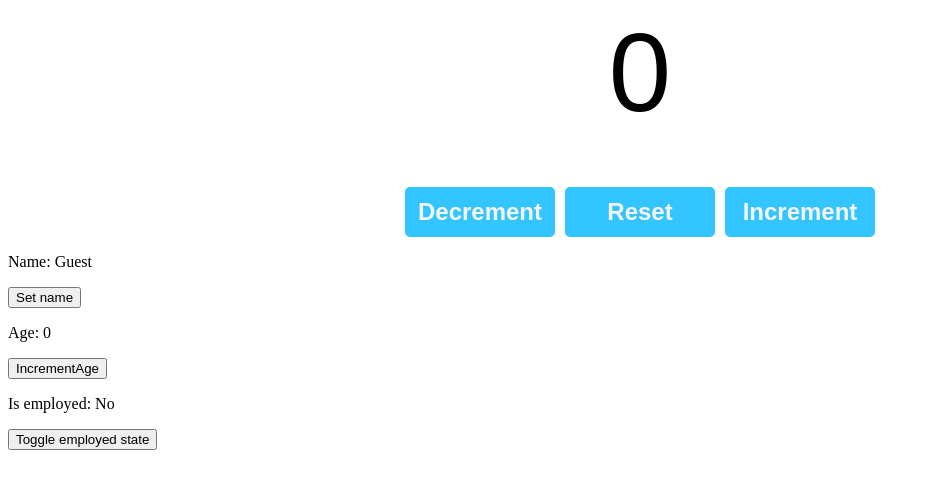
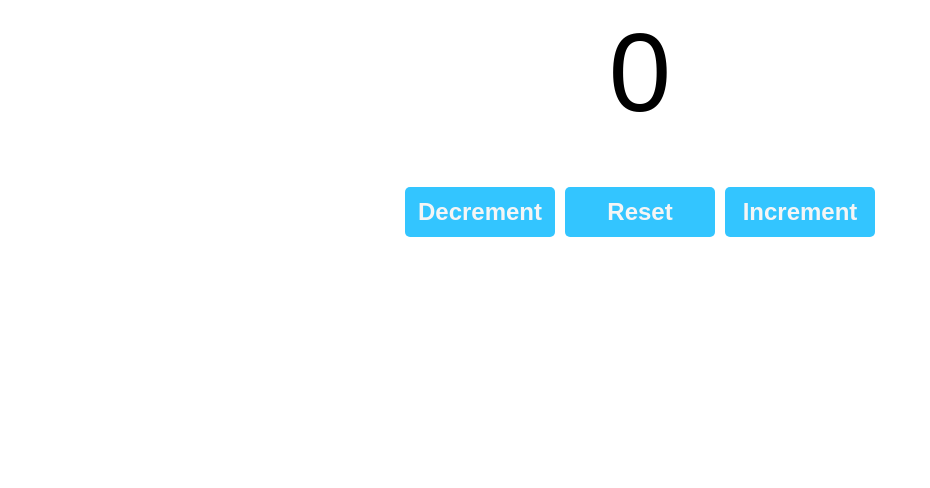
Before and after one commit to lukamrko/brocode-react-course, a React (Vite) app in the folder my-react-app/: page / in a window 1280 px wide. Shown: the top 488 px of the page, without its empty margins (0-930 px from the left). Built offline with nearby package versions, Linux system fonts and the light colour scheme.

Commit message:
Finished lection

```diff
--- a/my-react-app/src/App.jsx
+++ b/my-react-app/src/App.jsx
@@ -1,4 +1,3 @@
-import MyComponent from "./MyComponent.jsx";
 import Counter from "./Counter.jsx";
 
 
@@ -6,7 +5,6 @@ function App() {
 	return (
 		<>
 			<Counter/>
-			<MyComponent />
 		</>
 	);
 }
--- a/my-react-app/src/Counter.jsx
+++ b/my-react-app/src/Counter.jsx
@@ -1,15 +1,16 @@
 import { useState } from "react";
 
-function Counter(){
+function Counter() {
 
     const [count, setCount] = useState(0);
 
-    const increment = () =>{
-        setCount(count+1);
+    const increment = () => {
+        setCount(c => c + 1);
+        setCount(c => c + 1);
     }
 
     const decrement = () => {
-        setCount(count - 1);
+        setCount(c => c - 1);
     }
 
     const reset = () => {
@@ -17,7 +18,7 @@ function Counter(){
     }
 
 
-    return(
+    return (
         <div className="counter-container">
             <p className="count-display">{count}</p>
             <button className="counter-button" onClick={decrement}>Decrement</button>
--- a/my-react-app/src/MyComponent.jsx
+++ /dev/null
@@ -1,37 +0,0 @@
-import {useState} from 'react'
-
-function MyComponent(){
-    const [name, setName] = useState("Guest");
-    const [age, setAge] = useState(0);
-    const [isEmployed, setIsEmployed] = useState(false);
-
-    const updateName = () => {
-        setName("Mrki");
-    };
-
-    const incrementAge = () => {
-        setAge(age+1);
-    };
-
-    const toggleEmpolyedState = () => {
-        setIsEmployed(!isEmployed);
-    };
-
-
-    return(
-        <div>
-            <p>Name: {name}</p>
-            <button onClick={updateName}>Set name</button>
-
-            <p>Age: {age}</p>
-            <button onClick={incrementAge}>IncrementAge</button>
-
-            <p>Is employed: {isEmployed ? "Yes" : "No"}</p>
-            <button onClick={toggleEmpolyedState}>Toggle employed state</button>
-        </div>
-
-    );
-
-}
-
-export default MyComponent
```
Also changed, not shown: 1 other file (tests, documents, lock files or other folders).
